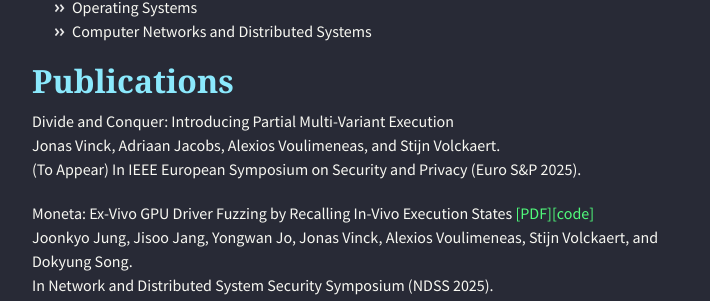
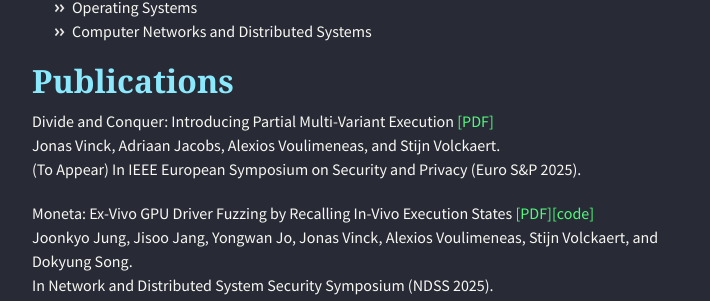
Before and after one commit to alexios-voulimeneas/alexios-voulimeneas.github.io, a Jekyll site: the page built from index.md, in a window 1280 px wide and 900 px high, scrolled down 1762 px. Shown: the part 149-450 px from the top of the window, without its empty margins (283-993 px from the left). Built offline with Jekyll 4.4.1, drawn with Linux system fonts in a browser that asks for light colours; nearby versions of some CDN libraries; the repository's description, which GitHub fills in, is left out.

Commit message:
Update index.md

```diff
--- a/index.md
+++ b/index.md
@@ -41,7 +41,7 @@
 
 ## [](#header-2)Publications
 
-Divide and Conquer: Introducing Partial Multi-Variant Execution
+Divide and Conquer: Introducing Partial Multi-Variant Execution [[PDF]](./papers/eurosp2025pmvx.pdf)
 Jonas Vinck, Adriaan Jacobs, Alexios Voulimeneas, and Stijn Volckaert.
 (To Appear) In IEEE European Symposium on Security and Privacy (Euro S&P 2025).
 
```
